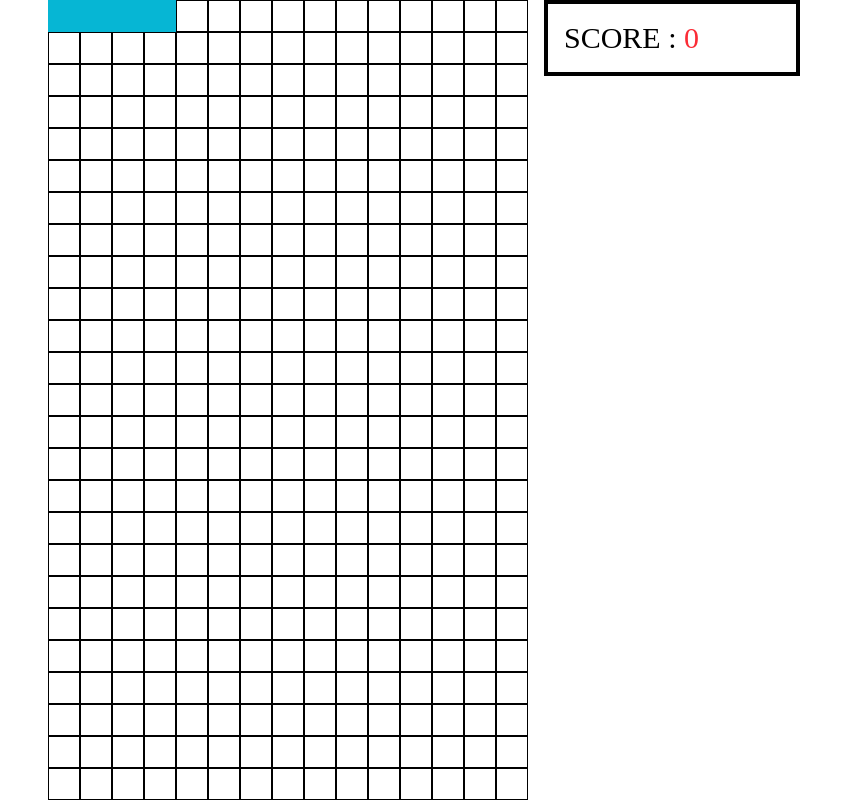
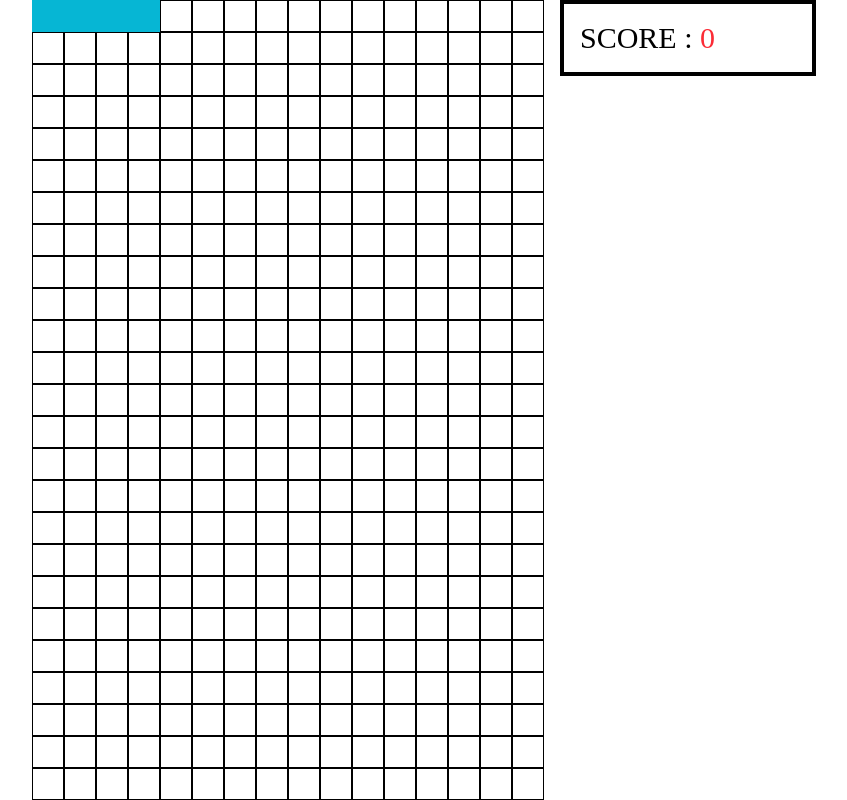
Before and after one commit to rjeby/tetris, a React (Vite) app: page / in a window 1280 px wide. Shown: the whole page, without its empty margins (216-1063 px from the left). Built offline with nearby package versions, Linux system fonts and the light colour scheme; a web font is replaced by a local one.

Commit message:
fix: enhance existing utilities

```diff
--- a/src/constants.ts
+++ b/src/constants.ts
@@ -1,7 +1,7 @@
 import type { Block, CellColorMap, DeltaMap, GameState } from "./types";
 
 const ROWS = 25;
-const COLS = 15;
+const COLS = 16;
 const CELL_SIZE = 32;
 const POINTS_FACTOR = 100;
 
--- a/src/types.ts
+++ b/src/types.ts
@@ -70,5 +70,6 @@ export type {
   GameGridProps,
   GameSidebarProps,
   GameState,
+  Grid,
   GridCellProps,
 };
--- a/src/utils.ts
+++ b/src/utils.ts
@@ -1,5 +1,11 @@
-import { COLS, DELTA, ROWS } from "./constants";
-import type { Block, Direction, GameState } from "./types";
+import {
+  BLOCK_I_INITIAL_STATE,
+  COLS,
+  DELTA,
+  POINTS_FACTOR,
+  ROWS,
+} from "./constants";
+import type { Block, Direction, GameState, Grid } from "./types";
 
 // import {
 //   BLOCKS_INITIAL_STATES,
@@ -303,13 +309,30 @@ import type { Block, Direction, GameState } from "./types";
 // };
 
 // export { applyCurrentBlockToGrid, updateGame, GAME_INITIAL_STATE };
+const updateGameState = (game: GameState, direction: Direction) => {
+  // immutability
+  const updatedBlock = moveBlock(game.block, direction);
+  const _isBlockValid = isBlockValid(updatedBlock);
+  const _isBlockOverlapping = _isBlockValid
+    ? isBlockOverlapping(game.grid, updatedBlock)
+    : false;
+  const _hasBlockReachedTheEnd = hasBlockReachedTheEnd(updatedBlock);
 
-const updateGameState = (game: GameState, direction: Direction) => {
-  const updatedBlock = moveBlock(game.block, direction);
-  return {
-    ...game,
-    block: isBlockValid(updatedBlock) ? updatedBlock : game.block,
-  };
+  if (direction === "down" && (_hasBlockReachedTheEnd || _isBlockOverlapping)) {
+    const updatedGrid = applyBlockToGrid(game.grid, game.block);
+    const points = removeGridCompleteRows(updatedGrid);
+    return {
+      ...game,
+      grid: updatedGrid,
+      block: BLOCK_I_INITIAL_STATE,
+      score: game.score + POINTS_FACTOR * points,
+    };
+  }
+  if (!_isBlockValid || _isBlockOverlapping) {
+    return { ...game };
+  }
+
+  return { ...game, block: updatedBlock };
 };
 
 const moveBlock = (block: Block, direction: Direction) => {
@@ -336,4 +359,72 @@ const isBlockValid = (block: Block) => {
   return true;
 };
 
+const isBlockOverlapping = (grid: Grid, block: Block) => {
+  for (const position of block.cells) {
+    if (grid[position.row][position.column] !== "E") {
+      return true;
+    }
+  }
+  return false;
+};
+
+const hasBlockReachedTheEnd = (block: Block) => {
+  for (const position of block.cells) {
+    if (position.row === ROWS) {
+      return true;
+    }
+  }
+
+  return false;
+};
+
+const applyBlockToGrid = (grid: Grid, block: Block) => {
+  const _grid = grid.map((rows) => rows.slice());
+  for (const position of block.cells) {
+    _grid[position.row][position.column] = block.type;
+  }
+  return _grid;
+};
+
+const getCompleteRowBounds = (grid: Grid) => {
+  let minRowIndex = ROWS;
+  let maxRowIndex = -1;
+  for (let row = 0; row < ROWS; row++) {
+    let isRowComplete = true;
+    for (let col = 0; col < COLS; col++) {
+      if (grid[row][col] === "E") {
+        isRowComplete = false;
+      }
+    }
+
+    if (isRowComplete) {
+      minRowIndex = Math.min(minRowIndex, row);
+      maxRowIndex = Math.max(maxRowIndex, row);
+    }
+  }
+  return { minRowIndex: minRowIndex, maxRowIndex: maxRowIndex };
+};
+
+const removeGridCompleteRows = (grid: Grid) => {
+  const { minRowIndex, maxRowIndex } = getCompleteRowBounds(grid);
+  const offset = maxRowIndex - minRowIndex + 1;
+  if (maxRowIndex === -1) {
+    return 0;
+  }
+
+  for (let row = maxRowIndex; row - offset >= 0; row--) {
+    for (let column = 0; column < COLS; column++) {
+      grid[row][column] = grid[row - offset][column];
+    }
+  }
+
+  for (let row = 0; row < offset; row++) {
+    for (let column = 0; column < COLS; column++) {
+      grid[row][column] = "E";
+    }
+  }
+
+  return offset;
+};
+
 export { updateGameState };
```
